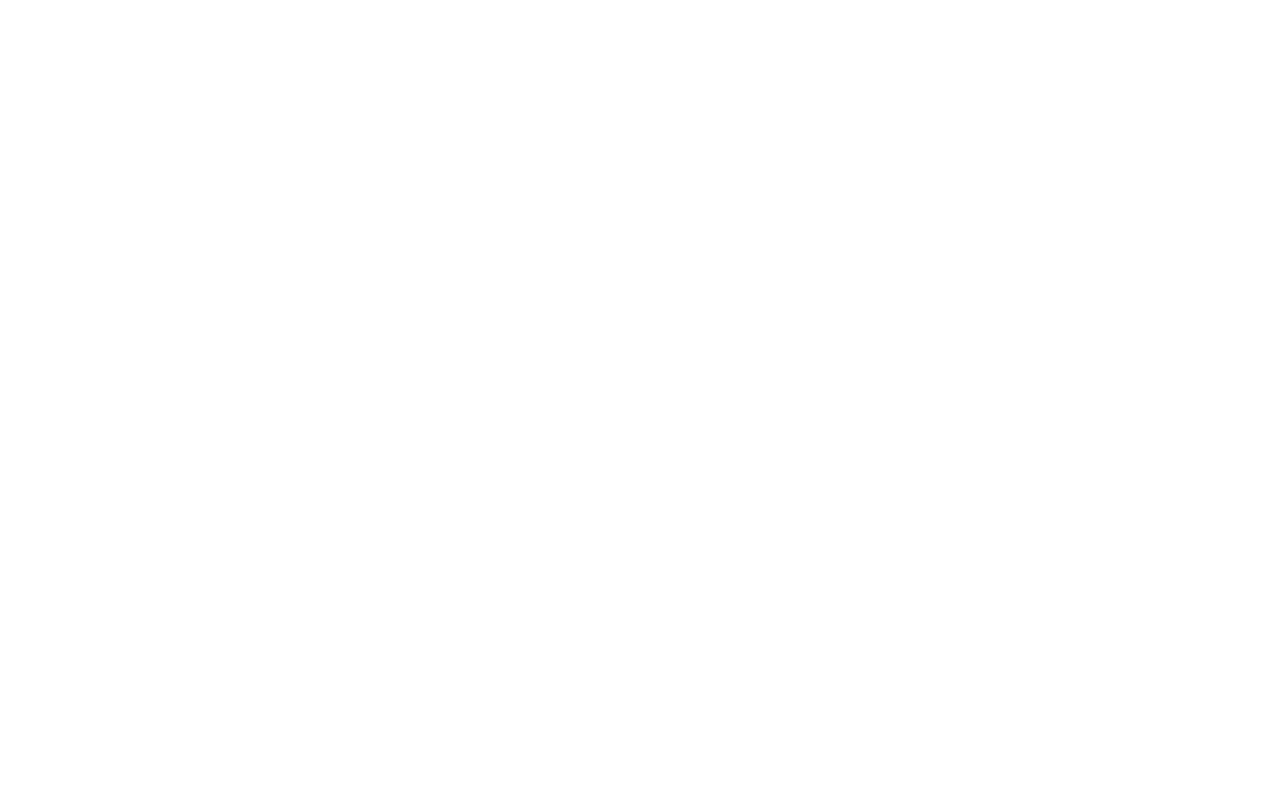
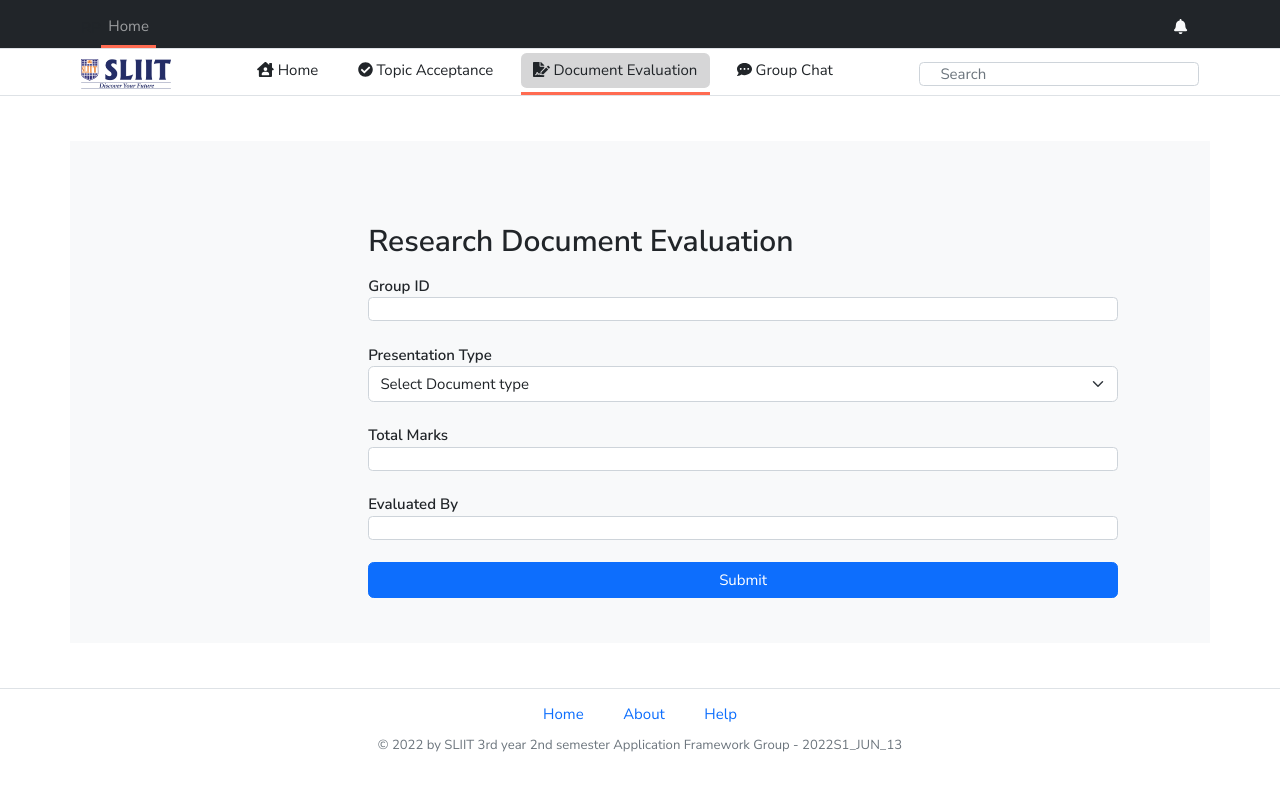
Before and after one commit to dinethpiyumantha/sliit-reasearch-management-tool-frontend, a React (Vite) app: page /supervisor/docevaluations in a window 1280 px wide. Before the commit this address had no page. Shown: the top 790 px of the page. Built offline with nearby package versions, Linux system fonts and the light colour scheme.

Commit message:
Add arlet box to AcceptTopic and DocEvaluation

```diff
--- a/src/App.jsx
+++ b/src/App.jsx
@@ -12,6 +12,7 @@
 import EvaluateTopic from './pages/panelMember/EvaluateTopics';
 import ViewTopicToAccept from './pages/Supervisor/ViewTopicToAccept';
 import AcceptTopics from './pages/Supervisor/AcceptTopics';
+import DocEvaluation from './pages/Supervisor/DocEvaluation';
 
 export default function App() {
   return (
@@ -28,6 +29,7 @@
         <Route path="/panelmember/evaluatetopic" element={<EvaluateTopic/>}/>
         <Route path="/supervisor/viewtopics" element={<ViewTopicToAccept/>}/>
         <Route path="/supervisor/accepttopics" element={<AcceptTopics/>}/>
+        <Route path="/supervisor/docevaluations" element={<DocEvaluation/>}/>
       </Routes>
     </div>
   )
--- a/src/components/navigation-bar/NavigationBar.jsx
+++ b/src/components/navigation-bar/NavigationBar.jsx
@@ -53,8 +53,8 @@
                                 <span className="ms-1">Topic Acceptance</span>
                             </Link>
                             </li>
-                            <li className={(path == '/group/submissions') ? 'nav-item nav-active pb-1' : 'nav-item pb-1'}>
-                                <Link to="/group/submissions" className={(path == '/group/submissions') ? 'btn nav-item-btn-active' : 'btn'}>
+                            <li className={(path == '/supervisor/docevaluations') ? 'nav-item nav-active pb-1' : 'nav-item pb-1'}>
+                                <Link to="/supervisor/docevaluations" className={(path == '/supervisor/docevaluations') ? 'btn nav-item-btn-active' : 'btn'}>
                                 <i class="fas fa-file-signature"></i>
                                 <span className="ms-1">Document Evaluation</span>
                             </Link>
--- a/src/pages/Supervisor/AcceptTopics.jsx
+++ b/src/pages/Supervisor/AcceptTopics.jsx
@@ -21,7 +21,7 @@
       console.log(form);
       axios.post(`http://localhost:5000/api/topicAccepts`, form)
       .then(res => {
-        console.log(res.data);
+        alert("Acceptanace status saved successfully");
         navigate("/index");
 
       })
--- /dev/null
+++ b/src/pages/Supervisor/DocEvaluation.jsx
@@ -0,0 +1,76 @@
+import axios from "axios";
+import React, { useState } from "react";
+import FooterBar from '../../components/footer-bar/FooterBar'
+import NavigationBar from '../../components/navigation-bar/NavigationBar'
+
+export default function DocEvaluation() {
+
+  const [form, setform] = useState({
+    evaluationType: "",
+    groupId: "",
+    supervisorName: "",
+    totalMark: ""
+  });
+
+  const handleChange = (e) => {
+    setform({ ...form, [e.target.name]: e.target.value });
+  };
+
+  const submit = (e) => {
+      e.preventDefault();
+      console.log(form);
+      axios.post(`http://localhost:5000/api/evaluateDocs`, form)
+      .then(res => {
+        alert("Document evaluation marks saved successfully");
+        navigate("/index");
+
+      })
+      .catch(err => {
+        console.log(err);
+      });
+  }
+
+  const back = () => {
+    navigate(-1);
+  }
+
+  return (
+    <div>
+
+        <NavigationBar></NavigationBar>
+    <div className="container mt-md-5 pb-md-5 p-3 mb-2 bg-light text-dark">
+      <div className="container d-flex justify-content-center pt-4">
+        <div className="col-md-6 pt-6">
+          <h2 className="text-capitalize mb-3 mt-5">Research Document Evaluation</h2>
+          <form onSubmit={submit} style={{width: '50rem'}} >
+            <div className="form-group mb-4">
+              <label htmlFor="groupId">Group ID</label>
+              <input onChange={handleChange} type="text" className="form-control" id="groupId" name="groupId"/>
+            </div>
+            <div className="form-group mb-4">
+                <label htmlFor="evaluationType">Presentation Type</label>
+                <select className="form-select"  onChange={handleChange} name="evaluationType" id="evaluationType" defaultValue="Select presentation type">
+                  <option defaultValue="Select presentation type">Select Document type</option>
+                  <option value="PP1">Project Chater</option>
+                  <option value="PP1">Progress Report</option>
+                  <option value="PP2">Final Report</option></select>
+            </div>
+            <div className="form-group mb-4">
+              <label htmlFor="totalMark">Total Marks</label>
+              <input onChange={handleChange} type="number" min={0} max={100} className="form-control" id="totalMark" name="totalMark"/>
+            </div>
+            <div className="form-group mb-4">
+                <label htmlFor="supervisorName">Evaluated By</label>
+                <input onChange={handleChange} type="text" className="form-control" id="supervisorName" name="supervisorName"/>
+            </div>
+
+
+            <input type="submit" className="btn btn-primary" value="Submit" style={{width: '50rem'}}/>
+          </form>
+        </div>
+      </div>
+      </div>
+      <FooterBar />
+    </div>
+  );
+}
```
